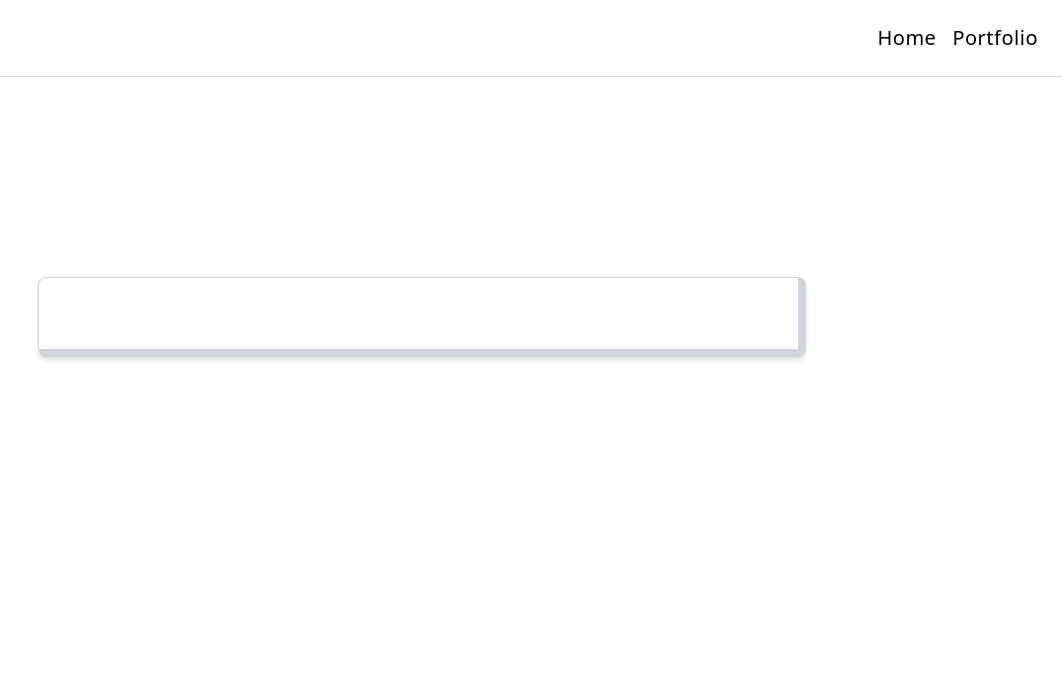
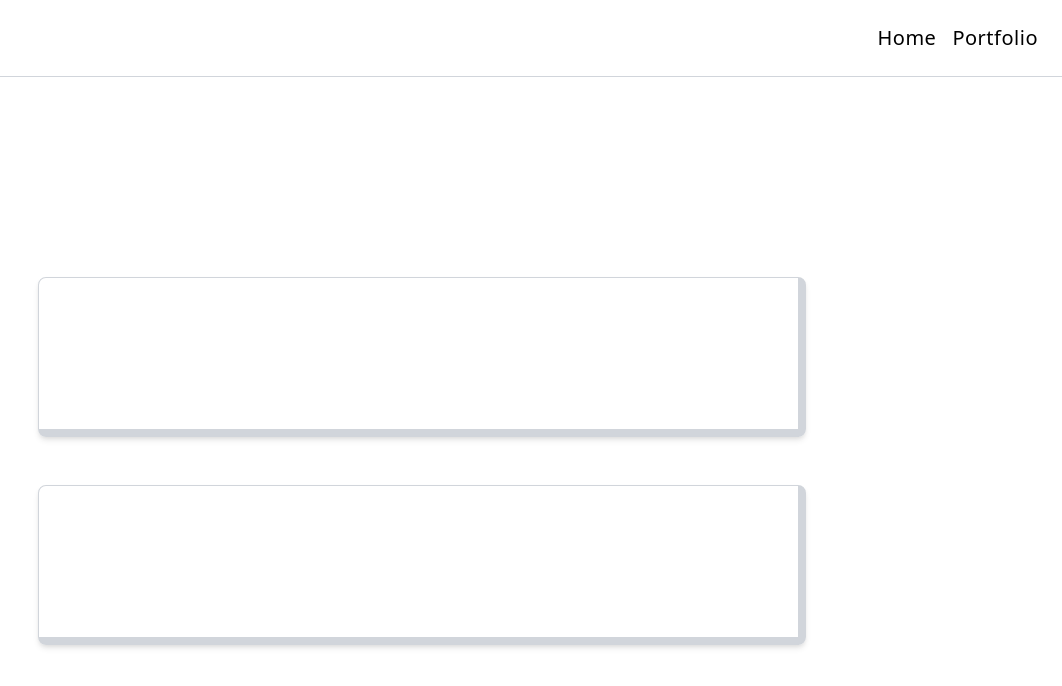
Before and after one commit to skystanoyevitch/sky-portfolio, a React (Create React App) app: page /portfolio in a window 1280 px wide. Shown: the top 686 px of the page, without its empty margins (218-1280 px from the left). Built offline with nearby package versions, Linux system fonts and the light colour scheme.

Commit message:
added logic to toggle button state for projects

```diff
--- a/src/Pages/Portfolio/Portfolio.jsx
+++ b/src/Pages/Portfolio/Portfolio.jsx
@@ -1,25 +1,44 @@
 import React, { useState } from "react";
+import { allProjects } from "./allProjects";
 
 function Portfolio() {
-	const [buttonOpen, setButtonOpen] = useState(false);
-	console.log(buttonOpen);
+	const [buttonOpen, setButtonOpen] = useState({});
+
+	const handleClick = (id) => {
+		setButtonOpen((prev) => ({
+			...prev,
+			[id]: !prev[id],
+		}));
+	};
+
 	return (
 		<>
 			<div className="h-screen text-white flex flex-col justify-center">
-				<div className="h-1/2 container mx-auto w-80 md:w-full md:max-w-3xl">
-					<div
+				<div className="h-full pt-24 md:pt-0 md:h-1/2 container mx-auto w-80 md:w-full md:max-w-2xl lg:max-w-3xl space-y-12">
+					{allProjects.map((project) => {
+						return (
+							<ul className="">
+								<li
+									key={project.id}
 									className={`${
-							buttonOpen ? "h-60" : "h-20"
-						} rounded-lg transition-all w-80 md:w-full md:max-w-3xl border border-[#9CCDE9] border-b-8 border-r-8 shadow-md`}
+										buttonOpen[project.id]
+											? "h-120"
+											: "h-40"
+									} rounded-lg transition-all z-0 w-80 md:w-full md:max-w-3xl border border-[#9CCDE9] border-b-8 border-r-8 shadow-md`}
 								>
 									<button
 										type="button"
-							className="h-20 w-full"
-							onClick={() => setButtonOpen(!buttonOpen)}
+										className="h-20 w-full z-100"
+										onClick={() => handleClick(project.id)}
 									>
-							<div className="text-left pl-8 font-sriracha">PROJECT ONE</div>
+										<div className="text-left pl-8 font-sriracha">
+											{project.name}
+										</div>
 									</button>
-					</div>
+								</li>
+							</ul>
+						);
+					})}
 				</div>
 			</div>
 		</>
--- a/src/Pages/Portfolio/allProjects.jsx
+++ b/src/Pages/Portfolio/allProjects.jsx
@@ -7,6 +7,7 @@ export const allProjects = [
 		to: "#",
 		thumbnail: "bg-ptpImg bg-cover bg-center bg-no-repeat",
 		language: "",
+		active: false,
 	},
 	{
 		name: "Teknipak",
@@ -14,5 +15,6 @@ export const allProjects = [
 		to: "https://teknipak.com/",
 		thumbnail: "bg-jobBoardBg bg-cover bg-center bg-no-repeat",
 		language: "",
+		active: false,
 	},
 ];
```
Lines whose indentation alone changed are shown as unchanged.
